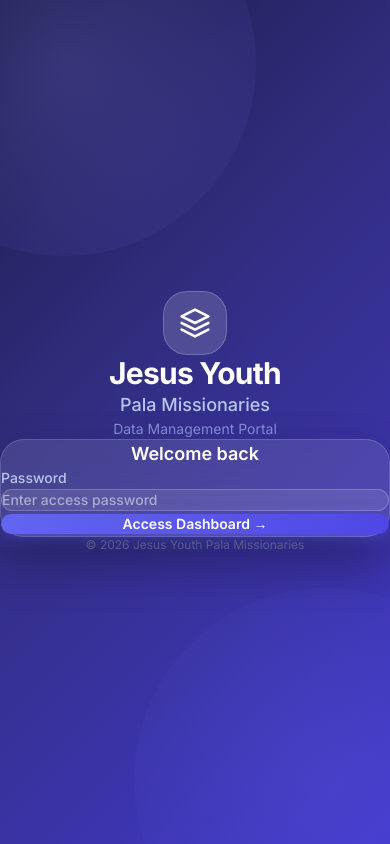
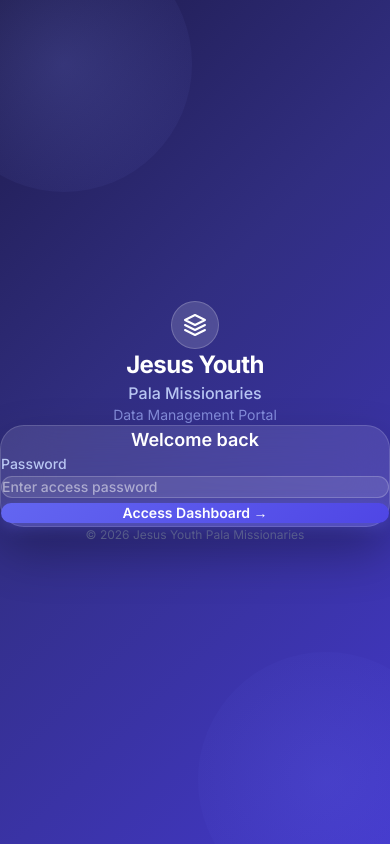
Before and after one commit to dariogeorge21/jy-pala-missionaries, a Next.js app: page / in a window 390 px wide. Built offline with nearby package versions, Linux system fonts and the light colour scheme; no server answers; the database is empty.

Commit message:
update styles for responsive design and enhance layout of login page

```diff
--- a/app/globals.css
+++ b/app/globals.css
@@ -72,6 +72,7 @@
 
 html {
   height: 100%;
+  width: 100%;
   scroll-behavior: smooth;
 }
 
@@ -80,8 +81,9 @@ body {
   background-color: var(--bg);
   color: var(--text);
   font-family: var(--font-sans);
-  font-size: 0.9375rem;
   line-height: 1.6;
+  display: flex;
+  flex-direction: column;
   transition: background-color 0.2s ease, color 0.2s ease;
   -webkit-font-smoothing: antialiased;
   -moz-osx-font-smoothing: grayscale;
@@ -200,6 +202,18 @@ body {
 }
 .input::placeholder { color: var(--text-subtle); }
 
+.input-inline {
+  width: auto !important;
+  min-width: 8.5rem;
+}
+
+@media (max-width: 639px) {
+  .input-inline {
+    width: 100% !important;
+    min-width: 0;
+  }
+}
+
 /* ── Modal overlay ─────────────────────────── */
 .modal-overlay {
   position: fixed;
--- a/app/page.tsx
+++ b/app/page.tsx
@@ -41,36 +41,36 @@ export default function LoginPage() {
 
   return (
     <main
-      className="min-h-screen flex items-center justify-center p-4"
+      className="relative w-full min-h-screen flex items-center justify-center p-4 overflow-hidden"
       style={{ background: 'linear-gradient(135deg, #1e1b4b 0%, #312e81 40%, #4338ca 100%)' }}
     >
       {/* Background decoration */}
       <div className="absolute inset-0 overflow-hidden pointer-events-none">
         <div
-          className="absolute -top-32 -left-32 w-96 h-96 rounded-full opacity-20"
+          className="absolute -top-16 -left-16 md:-top-32 md:-left-32 w-64 h-64 md:w-96 md:h-96 rounded-full opacity-20"
           style={{ background: 'radial-gradient(circle, #818cf8, transparent)' }}
         />
         <div
-          className="absolute -bottom-32 -right-32 w-96 h-96 rounded-full opacity-20"
+          className="absolute -bottom-16 -right-16 md:-bottom-32 md:-right-32 w-64 h-64 md:w-96 md:h-96 rounded-full opacity-20"
           style={{ background: 'radial-gradient(circle, #6366f1, transparent)' }}
         />
       </div>
 
       <div className="relative w-full max-w-md">
         {/* Logo / Brand */}
-        <div className="text-center mb-8">
+        <div className="text-center mb-4 md:mb-8">
           <div
-            className="inline-flex items-center justify-center w-16 h-16 rounded-2xl mb-4"
+            className="inline-flex items-center justify-center w-12 h-12 md:w-16 md:h-16 rounded-2xl mb-4"
             style={{ background: 'rgba(255,255,255,0.15)', backdropFilter: 'blur(12px)', border: '1px solid rgba(255,255,255,0.2)' }}
           >
-            <svg width="32" height="32" viewBox="0 0 24 24" fill="none" stroke="white" strokeWidth="2" strokeLinecap="round" strokeLinejoin="round">
+            <svg className="w-6 h-6 md:w-8 md:h-8" viewBox="0 0 24 24" fill="none" stroke="white" strokeWidth="2" strokeLinecap="round" strokeLinejoin="round">
               <path d="M12 2L2 7l10 5 10-5-10-5z"/>
               <path d="M2 17l10 5 10-5"/>
               <path d="M2 12l10 5 10-5"/>
             </svg>
           </div>
-          <h1 className="text-3xl font-bold text-white tracking-tight">Jesus Youth</h1>
-          <p className="text-lg font-medium mt-1" style={{ color: 'rgba(199,214,254,0.9)' }}>
+          <h1 className="text-2xl md:text-3xl font-bold text-white tracking-tight">Jesus Youth</h1>
+          <p className="text-base md:text-lg font-medium mt-1" style={{ color: 'rgba(199,214,254,0.9)' }}>
             Pala Missionaries
           </p>
           <p className="text-sm mt-1" style={{ color: 'rgba(165,180,252,0.7)' }}>
@@ -80,7 +80,7 @@ export default function LoginPage() {
 
         {/* Login Card */}
         <div
-          className="rounded-2xl p-8"
+          className="rounded-2xl p-4 md:p-8"
           style={{
             background: 'rgba(255,255,255,0.1)',
             backdropFilter: 'blur(24px)',
@@ -90,7 +90,7 @@ export default function LoginPage() {
         >
           <h2 className="text-lg font-semibold text-white mb-6 text-center">Welcome back</h2>
 
-          <form onSubmit={handleSubmit} className="space-y-4">
+          <form onSubmit={handleSubmit} className="space-y-3 md:space-y-4">
             <div>
               <label className="block text-sm font-medium mb-1.5" style={{ color: 'rgba(199,214,254,0.9)' }}>
                 Password
@@ -102,11 +102,10 @@ export default function LoginPage() {
                 onChange={(e) => { setPassword(e.target.value); setError(''); }}
                 placeholder="Enter access password"
                 autoComplete="current-password"
-                className="w-full px-4 py-3 rounded-xl text-white placeholder-opacity-50 outline-none text-sm font-medium transition-all duration-200"
+                className="w-full px-3 md:px-4 py-2 md:py-3 rounded-xl text-white placeholder-white/50 outline-none text-sm font-medium transition-all duration-200"
                 style={{
                   background: 'rgba(255,255,255,0.1)',
                   border: error ? '1px solid rgba(252,165,165,0.8)' : '1px solid rgba(255,255,255,0.2)',
-                  color: 'white',
                 }}
                 onFocus={(e) => {
                   e.target.style.border = '1px solid rgba(165,180,252,0.8)';
@@ -118,8 +117,8 @@ export default function LoginPage() {
                 }}
               />
               {error && (
-                <p className="mt-2 text-sm flex items-center gap-1.5" style={{ color: 'rgba(252,165,165,0.95)' }}>
-                  <svg width="14" height="14" viewBox="0 0 20 20" fill="currentColor">
+                <p className="mt-2 text-sm flex items-center gap-2" style={{ color: 'rgba(252,165,165,0.95)' }}>
+                  <svg width="16" height="16" viewBox="0 0 20 20" fill="currentColor">
                     <path fillRule="evenodd" d="M18 10a8 8 0 11-16 0 8 8 0 0116 0zm-7 4a1 1 0 11-2 0 1 1 0 012 0zm-1-9a1 1 0 00-1 1v4a1 1 0 102 0V6a1 1 0 00-1-1z" clipRule="evenodd"/>
                   </svg>
                   {error}
```
